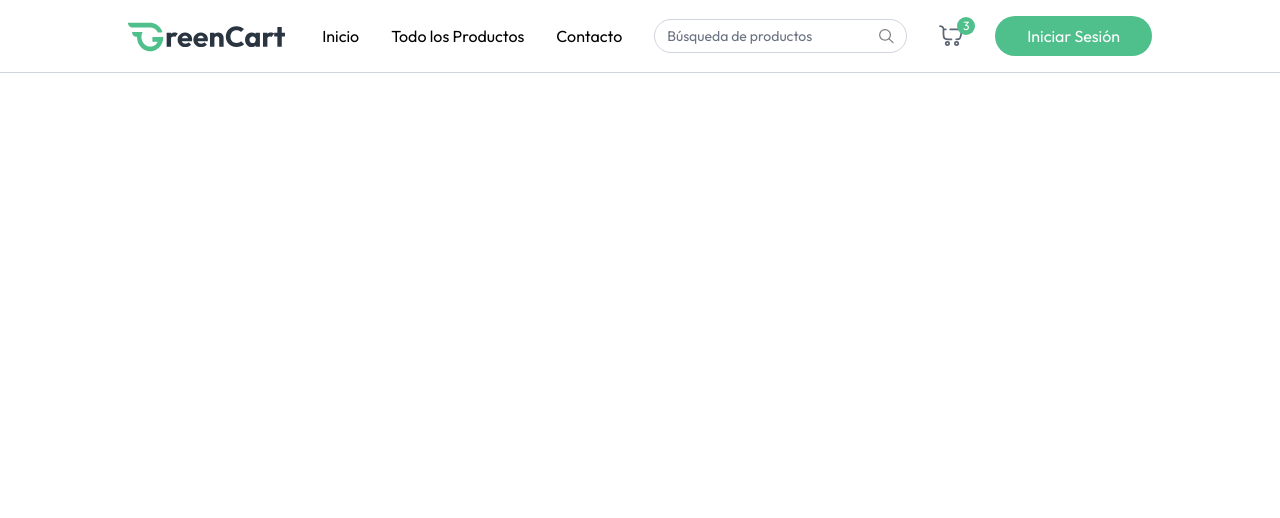
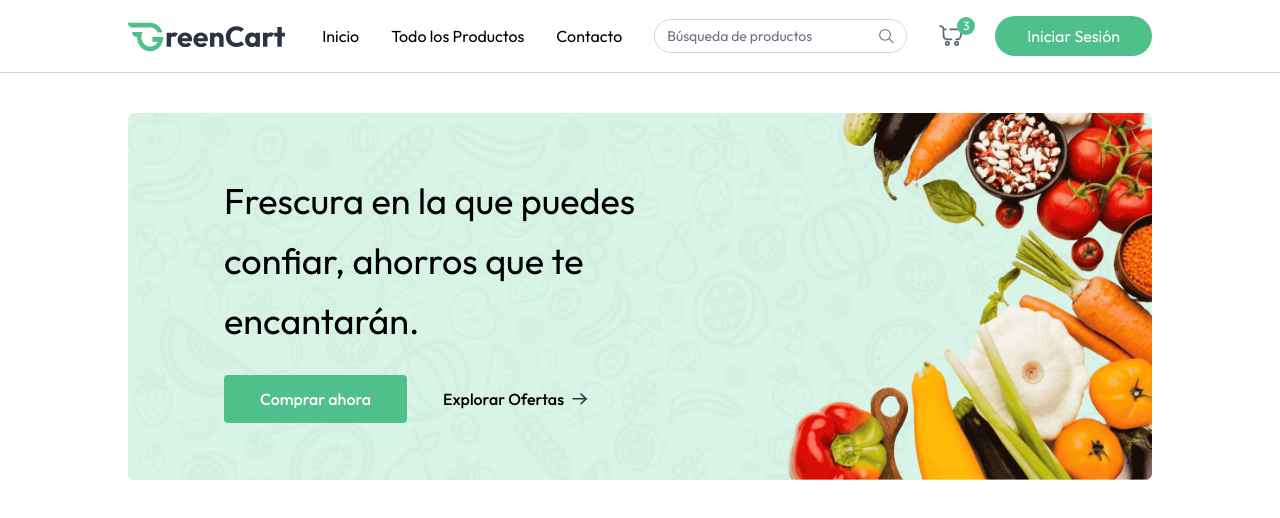
Before and after one commit to 02Alexis/delivery_website, a React (Vite) app in the folder client/: page / in a window 1280 px wide. Shown: the top 518 px of the page. Built offline with nearby package versions, Linux system fonts and the light colour scheme.

Commit message:
creación de componente mainbanner, y pagina de inicio

```diff
--- a/client/src/App.jsx
+++ b/client/src/App.jsx
@@ -1,10 +1,19 @@
 
+import { Routes, Route } from "react-router-dom";
 import Navbar from "./components/Navbar.jsx";
+import Home from "./pages/Home.jsx";
+import { useLocation } from "react-router-dom";
 
 const App = () => {
+  const isSellerPath = useLocation().pathname.includes("seller");
   return (
     <div>
-      <Navbar />
+      {isSellerPath ? null : <Navbar />}
+      <div className={`${isSellerPath ? "" : "px-6 md:px-16 lg:px-24 xl:px-32"}`}>
+        <Routes>
+          <Route path="/" element={<Home />} />
+        </Routes>
+      </div>
     </div>
   )
 }
--- /dev/null
+++ b/client/src/components/MainBanner.jsx
@@ -0,0 +1,28 @@
+import React from 'react'
+import { assets } from '../assets/assets'
+import { Link } from 'react-router-dom'
+
+const MainBanner = () => {
+  return (
+    <div className='relative'>
+        <img src={assets.main_banner_bg} alt="" className='w-full hidden md:block'/>
+        <img src={assets.main_banner_bg_sm} alt="" className='w-full md:hidden'/>
+
+        <div className='absolute inset-0 flex flex-col items-center md:items-start justify-end md:justify-center pb-24 md:pb-0 px-4 md:pl-18 lg:pl-24'>
+            <h1 className='text-3xl md:text-4xl lg:text-5l font-bol text-center md:text-left max-w-72 md:max-w-80 lg:max-w-105 leading-tight lg:leading-15'>
+                Frescura en la que puedes confiar, ahorros que te encantarán.
+            </h1>
+
+        <div className='flex items-center mt-6 font-medium'>
+            <Link to={"/products"} className='group flex items-center gap-2 px-7 md:px-9 py-3 bg-primary hover:bg-primary-dull transition rounded text-white cursor-pointer'>Comprar ahora
+            <img className='md:hidden transition group-focus:translate-x-1' src={assets.white_arrow_icon} alt="" /></Link>
+
+            <Link to={"/products"} className='group hidden md:flex items-center gap-2 px-9 py-3 cursor-pointer'>Explorar Ofertas
+            <img className='transition group-hover:translate-x-1' src={assets.black_arrow_icon} alt="" /></Link>
+        </div>
+        </div>
+    </div>
+  )
+}
+
+export default MainBanner
--- /dev/null
+++ b/client/src/pages/Home.jsx
@@ -0,0 +1,11 @@
+import MainBanner from '../components/MainBanner'
+
+const Home = () => {
+  return (
+    <div className='mt-10'>
+        <MainBanner/>
+    </div>
+  )
+}
+
+export default Home
```
